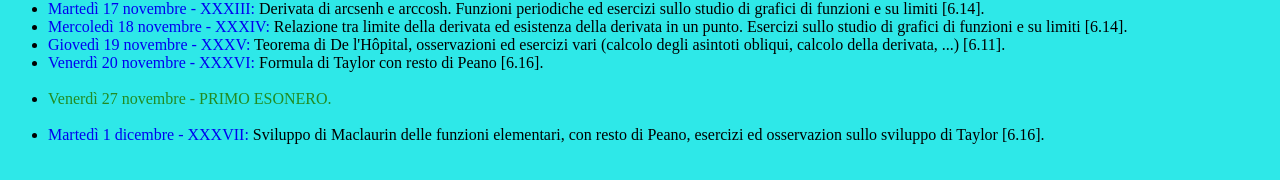
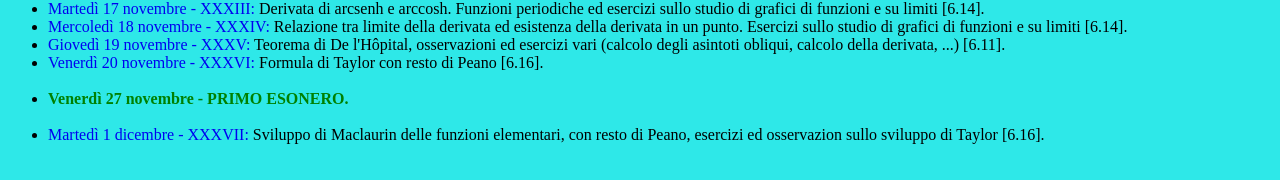
Before and after one commit to RiccardoMolleMath/an1_ing_2026_27, a plain HTML site: page calendario_26_27_An1_ING.html in a window 1280 px wide. Shown: the part 1488-1668 px from the top of the page. Drawn offline with Linux system fonts and the light colour scheme.

Commit message:
Fix formatting for event on November 27

```diff
--- a/calendario_26_27_An1_ING.html
+++ b/calendario_26_27_An1_ING.html
@@ -412,9 +412,11 @@ Teorema di De l'H&ocirc;pital, osservazioni ed esercizi vari (calcolo degli asin
 <br>
 
 <li>
-  <span style="color: rgb(34, 139, 34);">
+  <b>
+  <span style="color: rgb(0, 128, 0);">
     Venerd&igrave  27 novembre - PRIMO ESONERO.
    </span>
+  </b>
 </li>
 
 <br>
```
